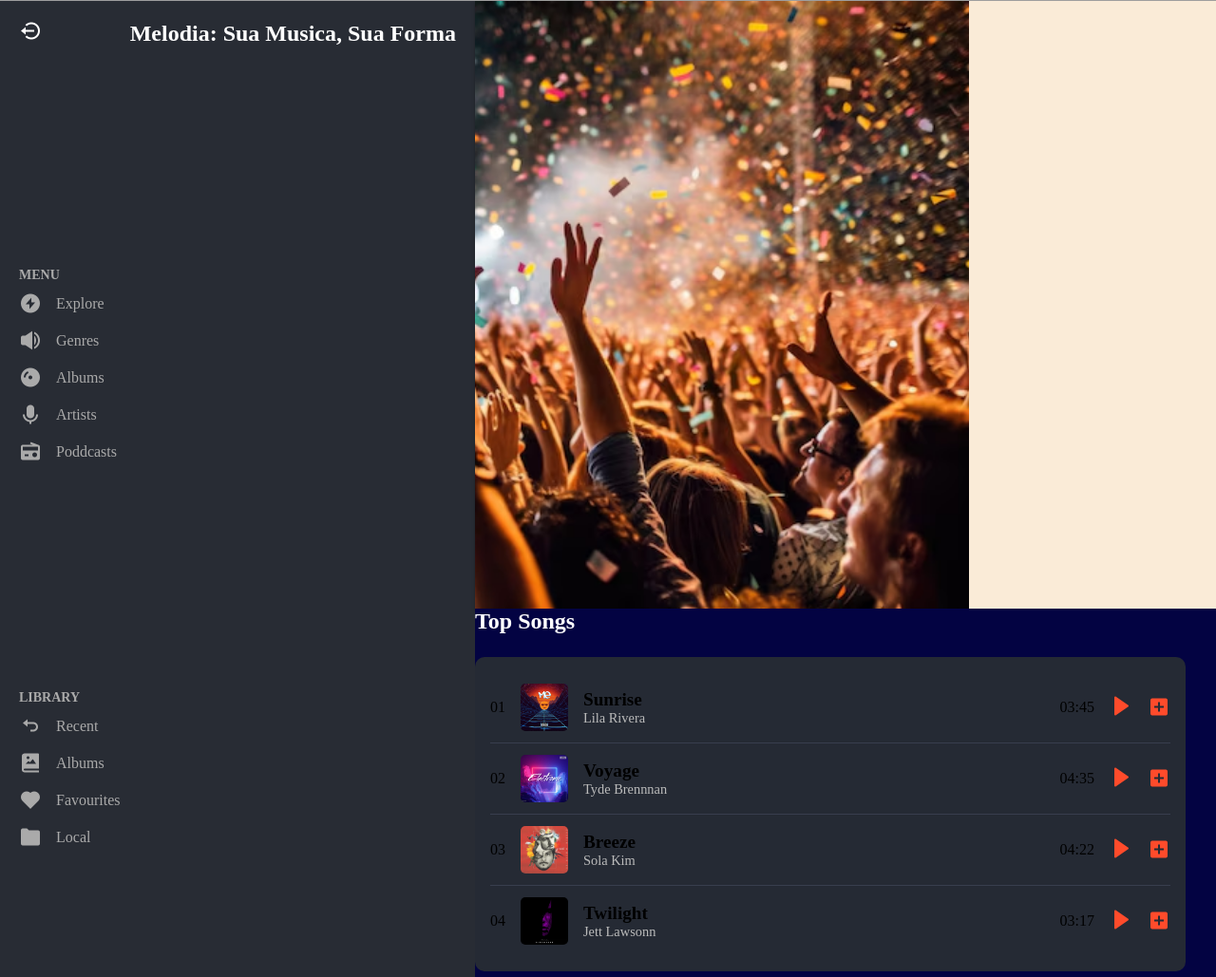
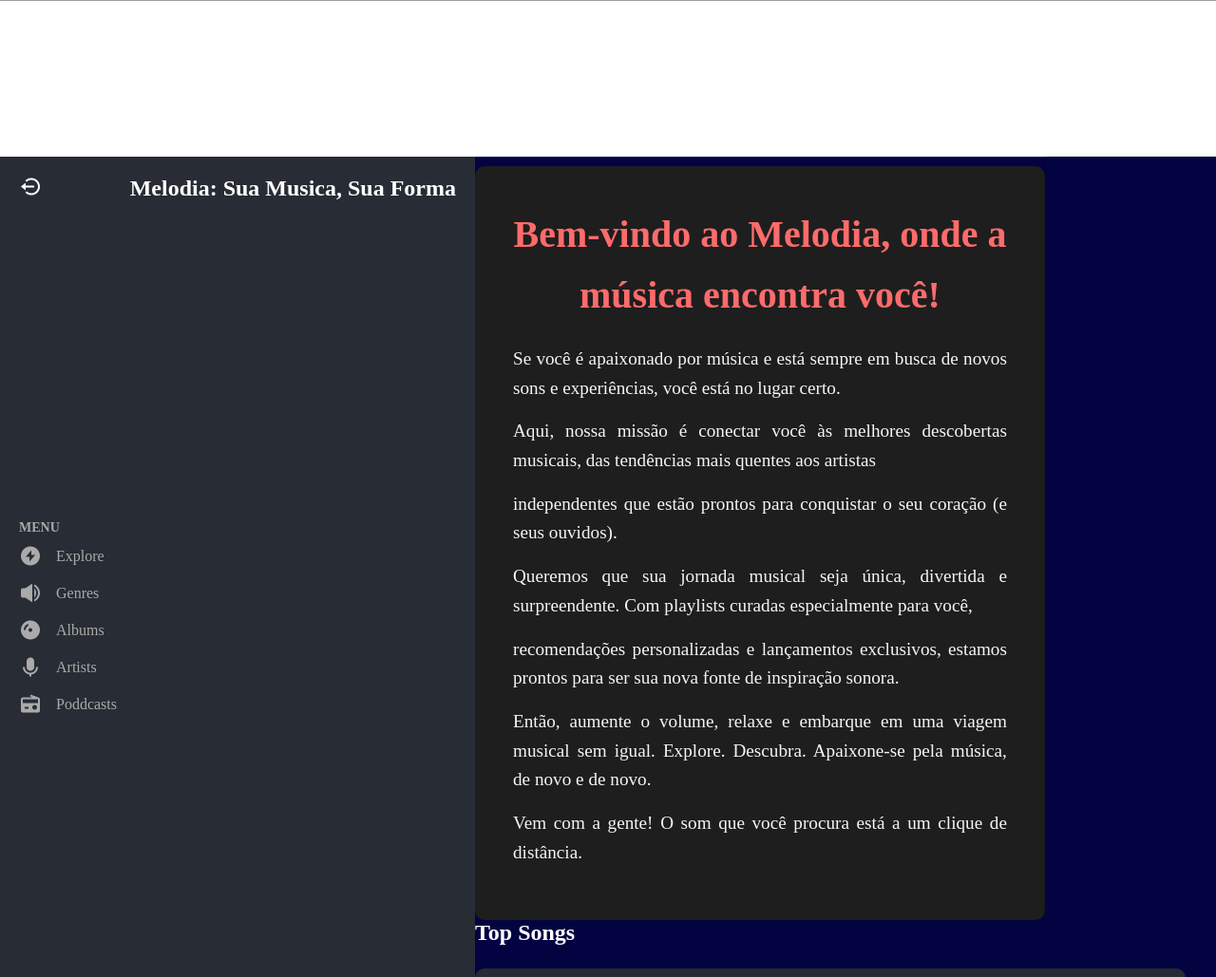
Before and after one commit to Matheus-Bortolotto/Cp6-front-end, a plain HTML site: page src/pages/index.html in a window 1280 px wide. Shown: the part 709-1738 px from the top of the page at 95% size. Drawn offline with nearby package versions, Linux system fonts and the light colour scheme; files that its build step writes are made by us from their sources; grey boxes are pictures that could not be loaded; some icons are missing.

Commit message:
arrumando o carrossel

```diff
--- a/src/pages/index.html
+++ b/src/pages/index.html
@@ -116,12 +116,26 @@
             </aside>
         </div>
         <div class="section">
+            <div class="aaa">
+                <h1>Bem-vindo ao Melodia, onde a música encontra você! </h1>
+
+                <p> Se você é apaixonado por música e está sempre em busca de novos sons e experiências, você está no lugar certo. </p>
+                <p>Aqui, nossa missão é conectar você às melhores descobertas musicais, das tendências mais quentes aos artistas
+                <p>   independentes que estão prontos para conquistar o seu coração (e seus ouvidos). </p>
+
+                <p> Queremos que sua jornada musical seja única, divertida e surpreendente. Com playlists curadas especialmente para você, </p>
+                 <p> recomendações personalizadas e lançamentos exclusivos, estamos prontos para ser sua nova fonte de inspiração sonora.</p>
+                <p>    Então, aumente o volume, relaxe e embarque em uma viagem musical sem igual. Explore. Descubra. Apaixone-se pela música, de novo e de novo.</p>
+                <p>    Vem com a gente! O som que você procura está a um clique de distância.</p>
+
+            </div>
             <div class="carrossel">
                 <div class="espaco" id="img">
                     <img src="../img/i1.png" alt="">
                     <img src="../img/i2.png" alt="">
                     <img src="../img/i3.png" alt="">
                     <img src="../img/i4.png" alt="">
+
 
 
                 </div>
@@ -259,7 +273,7 @@
         <div class="footer-container">
             <div class="footer-section about">
                 <h3>Sobre Nós</h3>
-                <p>Lorem ipsum dolor sit amet, consectetur adipiscing elit. Curabitur vitae enim id augue congue volutpat.</p>
+                <p>Amantes da música, explorem playlists exclusivas, recomendações personalizadas e os melhores lançamentos. Conecte-se com artistas independentes e tendências musicais que vão surpreender. Aumente o volume e embarque em uma jornada sonora única. Sua nova paixão musical está a um clique de distância</p>
             </div>
             <div class="footer-section links">
                 <h3>Links Rápidos</h3>
--- a/src/pages/script.js
+++ b/src/pages/script.js
@@ -10,7 +10,7 @@ function carrossel(){
         idx = 0;
     }
 
-    imgs.style.transform = `translateX(${-idx * 1300}px)`;
+    imgs.style.transform = `translateX(${-idx * 230}px)`;
 }
 
 setInterval(carrossel, 2000);
--- /dev/null
+++ b/src/style/carousel.scss
@@ -0,0 +1,59 @@
+
+*{
+    box-sizing: border-box;
+
+  }
+  .carrossel{
+    display: flex ;
+    box-shadow: 2px 2px 4px black;
+    overflow: hidden;
+    height: 100%;
+    width: 50%;
+
+  }
+
+  .espaco {
+    display: flex;
+    transition: transform 0.5s ease-in-out;
+    transform: translateX(0);
+    width: 50%;
+    height: 100%;
+  }
+
+  img {
+    height: 100%;
+    width: 100%;
+    object-fit: cover;
+  }
+
+  .section{
+    display: flex;
+    background-color: #030342;
+  }
+  .aaa {
+    display: flex;
+    flex-direction: column;
+    justify-content: center;
+    align-items: center;
+    color: #ffffff;
+    background-color: #1e1e1e;
+    margin-top: 10px;
+    padding: 40px;
+    line-height: 1.6;
+    border-radius: 10px;
+  }
+
+  .aaa h1 {
+    font-size: 2.5em;
+    color: #ff6b6b; /* Cor vibrante para chamar atenção */
+    margin-bottom: 20px;
+    text-align: center;
+    font-weight: bold;
+  }
+
+  .aaa p {
+    font-size: 1.2em;
+    text-align: justify;
+    color: #f5f5f5;
+    margin-bottom: 15px;
+  }
```
Also changed, not shown: src/style/carousel.css (deleted).
